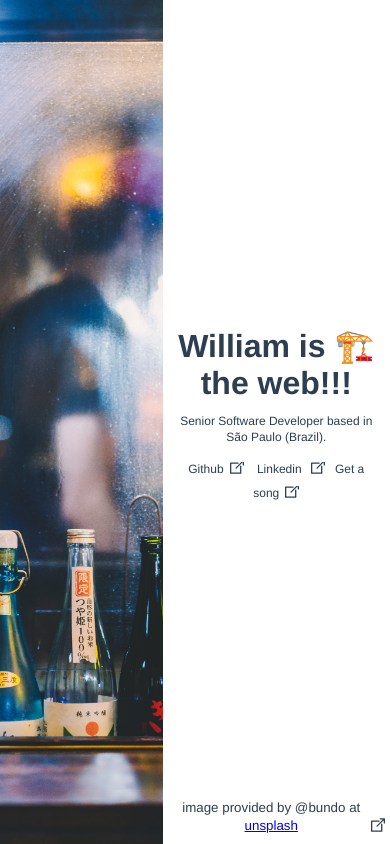
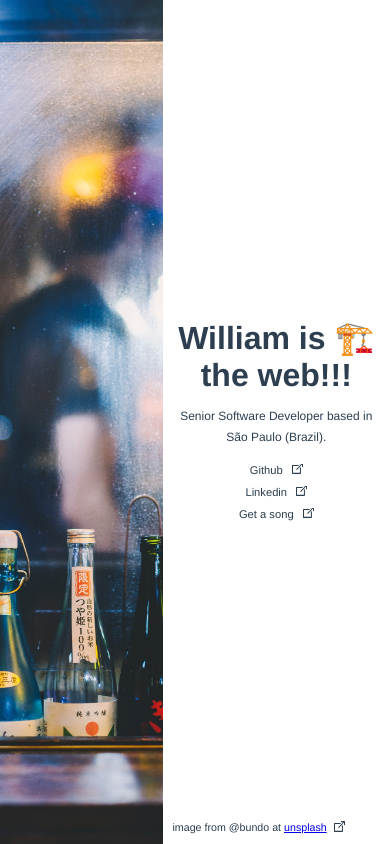
Before and after one commit to willsgimenes/willgimenes.dev, a Vue app: page / in a window 390 px wide. Built offline with nearby package versions, Linux system fonts and the light colour scheme.

Commit message:
refactor(ui): responsive ui enhacements

```diff
--- a/src/App.vue
+++ b/src/App.vue
@@ -6,7 +6,7 @@
       <Footer />
       <div class="image-copyright">
         <small>
-          image provided by @bundo at
+          image from @bundo at
           <a href="https://unsplash.com/photos/c-S9qxFxtSQ" target="_blank">
             unsplash
           </a>
@@ -77,9 +77,18 @@ div.image-copyright {
   left: 10px;
   background: url("./assets/external.svg") no-repeat;
   background-position: 100% calc(100% - 2px);
-  background-size: 14px 14px;
-  margin: 0 5px;
-  padding-right: 20px;
+  background-size: 11px 11px;
+  margin: 0 0px;
+  padding-right: 18px;
   text-decoration: none;
+  font-size: 0.8em;
+}
+
+@media screen and (min-width: 480px) {
+  div.image-copyright {
+    font-size: 0.9em;
+    background-position: 100% calc(100% - 2px);
+    background-size: 14px 14px;
+  }
 }
 </style>
--- a/src/components/Footer.vue
+++ b/src/components/Footer.vue
@@ -3,15 +3,21 @@
     <p>
       Senior Software Developer based in São Paulo (Brazil).
     </p>
-    <p id="links">
+    <ul id="links">
+      <li>
         <a href="https://www.github.com/willsgimenes" target="_blank">Github</a>
+      </li>
+      <li>
         <a href="https://www.linkedin.com/in/william-gimenes/" target="_blank">
           Linkedin
         </a>
+      </li>
+      <li>
         <a href="https://listen.willgimenes.dev" target="_blank">
           Get a song
         </a>
-    </p>
+      </li>
+    </ul>
   </div>
 </template>
 
@@ -25,11 +31,12 @@ export default {
 a {
   background: url("./../assets/external.svg") no-repeat;
   background-position: 100% calc(100% - 2px);
-  background-size: 14px 14px;
+  background-size: 11px 11px;
   color: #2c3e50;
   margin: 0 5px;
   padding-right: 20px;
   text-decoration: none;
+  font-size: 0.7em;
 }
 
 a:first-child {
@@ -41,11 +48,18 @@ a:last-child {
 }
 
 p {
-  line-height: 1.3;
+  line-height: 1.7em;
 }
 
-p#links {
+#links {
   line-height: 2em;
+  list-style: none;
+  margin: 0;
+  padding: 0;
+}
+
+#links li {
+  line-height: 1.3em;
 }
 
 @media screen and (min-width: 320px) {
@@ -55,8 +69,19 @@ p#links {
 }
 
 @media screen and (min-width: 768px) {
-  p {
+  p,
+  a {
     font-size: 16px;
+  }
+
+  #links li {
+    display: inline-block;
+    margin: 10px;
+  }
+
+  a {
+    background-position: 100% calc(100% - 4px);
+    background-size: 14px 14px;
   }
 }
 </style>
```
Lines whose indentation alone changed are shown as unchanged.
